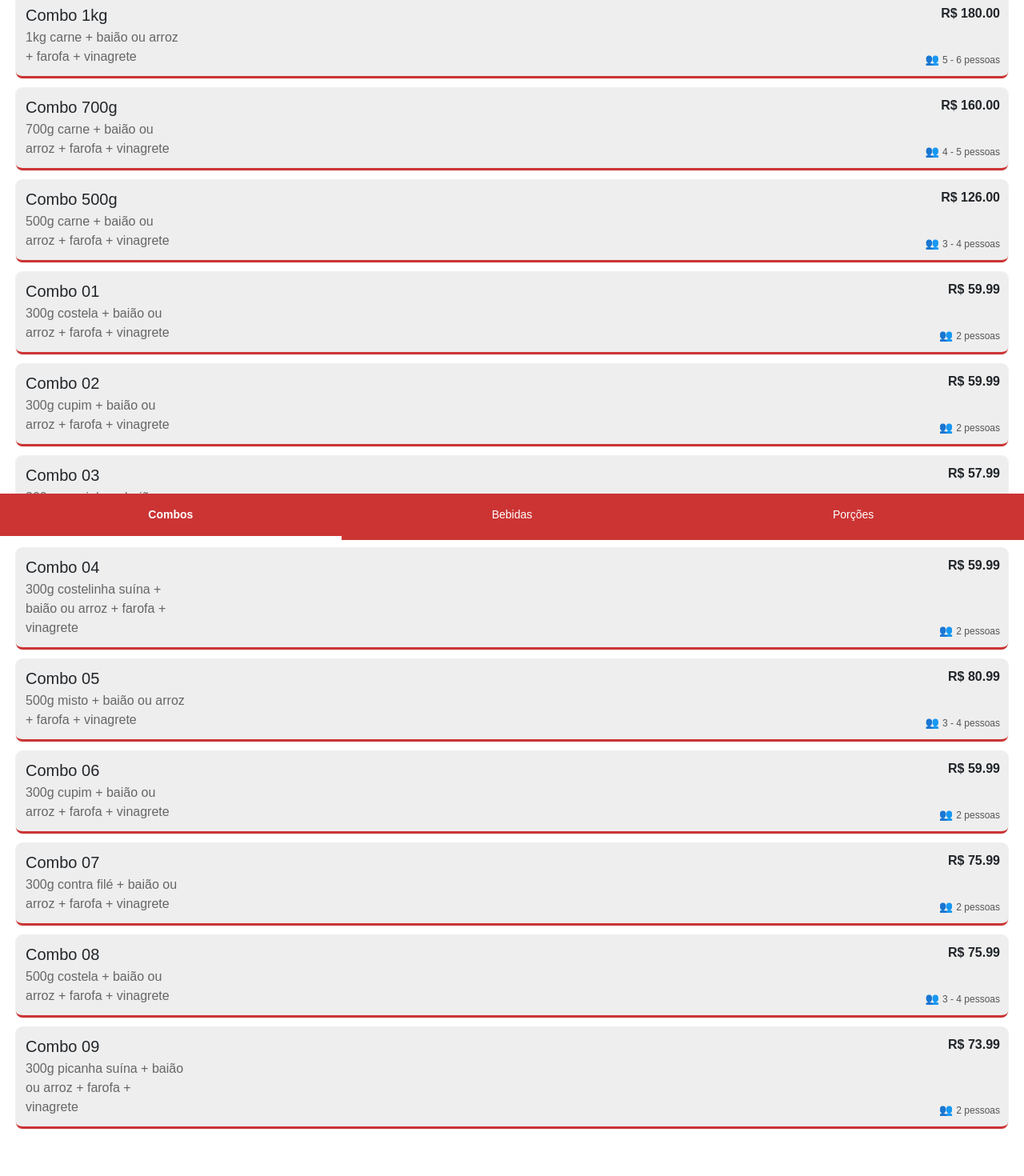
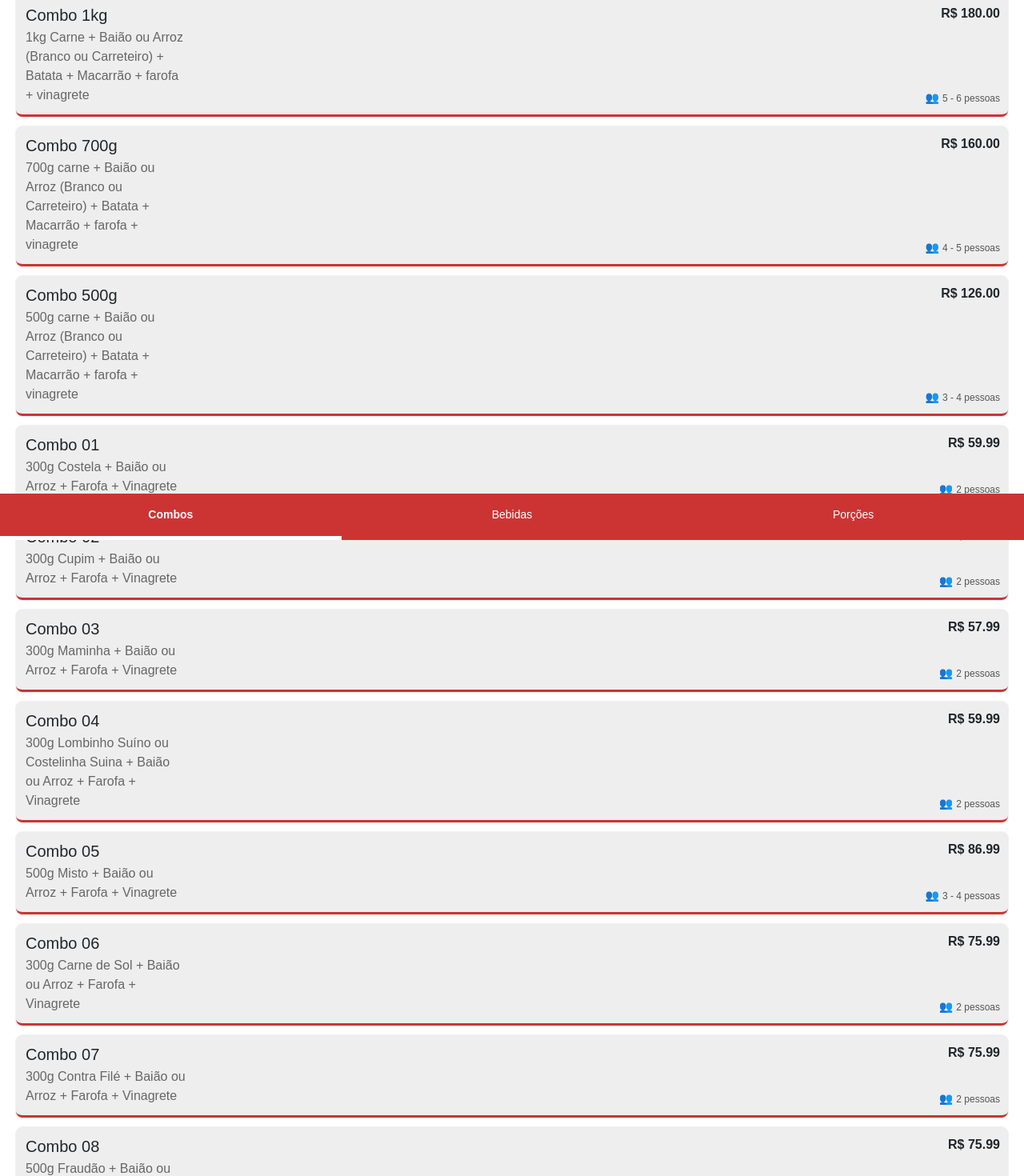
Before and after one commit to LucasMaciel404/cardapio-web, a React (Vite) app: page / in a window 1280 px wide. Shown: the part 125-1595 px from the top of the page at 80% size. Built offline with nearby package versions, Linux system fonts and the light colour scheme; a web font is replaced by a local one.

Commit message:
feat: atualizando preço do combo 5

```diff
--- a/index.html
+++ b/index.html
@@ -1,11 +1,11 @@
-<!doctype html>
+<!DOCTYPE html>
 <html lang="en">
   <head>
     <meta charset="UTF-8" />
-    <link rel="icon" type="image/svg+xml" href="/vite.svg" />
+    <link rel="icon" type="image/svg+xml" href="/src/assets/logo-paraiba.png" />
     <meta name="viewport" content="width=device-width, initial-scale=1.0" />
     <link href="/src/style.css" rel="stylesheet" />
-    <title>cardapio-web</title>
+    <title>Costelão da paraiba</title>
   </head>
   <body>
     <div id="root"></div>
--- a/menu.js
+++ b/menu.js
@@ -9,7 +9,7 @@ const menu = {
     { nome: "Stella Artois", preco: 16.0 },
     { nome: "Spaten", preco: 14.0 },
     { nome: "Original", preco: 14.0 },
-    { nome: "Budweiser", preco: 14.0 },
+    { nome: "Budweiser", preco: 12.0 },
     { nome: "Skol", preco: 12.0 },
     { nome: "Bohemia", preco: 12.0 },
     { nome: "Heineken", preco: 18.0 },
@@ -17,15 +17,15 @@ const menu = {
     { nome: "Petra", preco: 10.0 },
     { nome: "Devassa", preco: 10.0 },
     { nome: "Itaipava", preco: 9.0 },
-    { nome: "Brahma Chopp", preco: 9.0 },
+    { nome: "Brahma Chopp", preco: 10.0 },
   ],
   bebidas_nao_alcoolicas: {
     lata: [
-      { nome: "Guaraná Antarctica Lata", preco: 10.0 },
-      { nome: "Guaraná Antarctica Zero Lata", preco: 10.0 },
-      { nome: "Pepsi Lata", preco: 10.0 },
-      { nome: "Pepsi Black Lata", preco: 10.0 },
-      { nome: "Coca-Cola Lata", preco: 10.0 },
+      { nome: "Guaraná Antarctica Lata", preco: 6.0 },
+      { nome: "Guaraná Antarctica Zero Lata", preco: 6.0 },
+      { nome: "Pepsi Lata", preco: 6.0 },
+      { nome: "Pepsi Black Lata", preco: 6.0 },
+      { nome: "Coca-Cola Lata", preco: 6.0 },
     ],
     um_litro: [
       { nome: "Guaraná Antarctica 1L", preco: 10.0 },
@@ -37,17 +37,17 @@ const menu = {
       { nome: "São Geraldo 1L", preco: 12.0 },
     ],
     um_meio_litro: [
-      { nome: "Guaraná Antarctica 1.5L", preco: 15.0 },
-      { nome: "Coca-Cola 1.5L", preco: 15.0 },
-      { nome: "Fanta 1.5L", preco: 15.0 },
+      { nome: "Guaraná Antarctica 1.5L", preco: 14.0 },
+      { nome: "Coca-Cola 1.5L", preco: 14.0 },
+      { nome: "Fanta 1.5L", preco: 14.0 },
     ],
     dois_litros: [
       { nome: "Guaraná Antarctica 2L", preco: 16.0 },
-      { nome: "Coca-Cola 2L", preco: 16.0 },
-      { nome: "São Geraldo 2L", preco: 16.0 },
+      { nome: "Coca-Cola 2L", preco: 18.0 },
+      { nome: "São Geraldo 2L", preco: 18.0 },
     ],
     outros: [
-      { nome: "Red Bull", preco: 16.0 },
+      { nome: "Red Bull", preco: 18.0 },
       { nome: "Água Mineral", preco: 3.5 },
       { nome: "Água Mineral com Gás", preco: 4.5 },
     ],
@@ -70,98 +70,101 @@ const menu = {
     { nome: "Coxa e Sobrecoxa", preco: 8.8 },
   ],
   porcoes: [
-    { nome: "Batata", preco: 30.0 },
-    { nome: "Macaxeira", preco: 30.0 },
-    { nome: "Paçoca", preco: 30.0 },
-    { nome: "Baião Simples", preco: 30.0 },
-    { nome: "Baião Cremoso", preco: 35.0 },
-    { nome: "Arroz Branco", preco: 30.0 },
-    { nome: "Macarrão", preco: 30.0 },
-    { nome: "Purê de Batata", preco: 30.0 },
-    { nome: "Salada Especial", preco: 30.0 },
-    { nome: "Feijoada", preco: 36.0 },
-    { nome: "Feijão Tropeiro", preco: 36.0 },
-    { nome: "Galinha Caipira", preco: 30.0 },
-    { nome: "Prato Feito", preco: 32.0 },
+    { nome: "Batata", preco: 20.0 },
+    { nome: "Macaxeira", preco: 20.0 },
+    { nome: "Baião Simples", preco: 22.0 },
+    { nome: "Baião Cremoso", preco: 25.0 },
+    { nome: "Arroz Branco", preco: 20.0 },
+    { nome: "Macarrão", preco: 2.0 },
+    { nome: "Purê de Batata", preco: 12.0 },
+    { nome: "Salada Especial", preco: 20.0 },
+    { nome: "Feijoada", preco: 25.0 },
+    { nome: "Feijão Tropeiro", preco: 28.0 },
+    // { nome: "Galinha Caipira", preco: 130.0 },
+    { nome: "Prato Feito", preco: 22.0 },
   ],
   combos: [
     {
       nome: "Combo 1kg",
-      descricao: "1kg carne + baião ou arroz + farofa + vinagrete",
+      descricao:
+        "1kg Carne + Baião ou Arroz (Branco ou Carreteiro) + Batata + Macarrão + farofa + vinagrete",
       preco: 180.0,
-      serve:"5 - 6",
+      serve: "5 - 6",
     },
     {
       nome: "Combo 700g",
-      descricao: "700g carne + baião ou arroz + farofa + vinagrete",
+      descricao:
+        "700g carne + Baião ou Arroz (Branco ou Carreteiro) + Batata + Macarrão + farofa + vinagrete",
       preco: 160.0,
-      serve:"4 - 5",
+      serve: "4 - 5",
     },
     {
       nome: "Combo 500g",
-      descricao: "500g carne + baião ou arroz + farofa + vinagrete",
+      descricao:
+        "500g carne + Baião ou Arroz (Branco ou Carreteiro) + Batata + Macarrão + farofa + vinagrete",
       preco: 126.0,
-      serve:"3 - 4",
+      serve: "3 - 4",
     },
     {
       nome: "Combo 01",
-      descricao: "300g costela + baião ou arroz + farofa + vinagrete",
+      descricao: "300g Costela + Baião ou Arroz + Farofa + Vinagrete",
       preco: 59.99,
-      serve:"2",
+      serve: "2",
     },
     {
       nome: "Combo 02",
-      descricao: "300g cupim + baião ou arroz + farofa + vinagrete",
+      descricao: "300g Cupim + Baião ou Arroz + Farofa + Vinagrete",
       preco: 59.99,
-      serve:"2",
+      serve: "2",
     },
     {
       nome: "Combo 03",
-      descricao: "300g maminha + baião ou arroz + farofa + vinagrete",
+      descricao: "300g Maminha + Baião ou Arroz + Farofa + Vinagrete",
       preco: 57.99,
-      serve:"2",
+      serve: "2",
     },
     {
       nome: "Combo 04",
-      descricao: "300g costelinha suína + baião ou arroz + farofa + vinagrete",
+      descricao:
+        "300g Lombinho Suíno ou Costelinha Suina + Baião ou Arroz + Farofa + Vinagrete",
       preco: 59.99,
-      serve:"2",
+      serve: "2",
     },
     {
       nome: "Combo 05",
-      descricao: "500g misto + baião ou arroz + farofa + vinagrete",
-      preco: 80.99,
-      serve:"3 - 4",
+      descricao: "500g Misto + Baião ou Arroz + Farofa + Vinagrete",
+      preco: 86.99,
+      serve: "3 - 4",
     },
     {
       nome: "Combo 06",
-      descricao: "300g cupim + baião ou arroz + farofa + vinagrete",
-      preco: 59.99,
-      serve:"2",
+      descricao: "300g Carne de Sol + Baião ou Arroz + Farofa + Vinagrete",
+      preco: 75.99,
+      serve: "2",
     },
     {
       nome: "Combo 07",
-      descricao: "300g contra filé + baião ou arroz + farofa + vinagrete",
+      descricao: "300g Contra Filé + Baião ou Arroz + Farofa + Vinagrete",
       preco: 75.99,
-      serve:"2",
+      serve: "2",
     },
     {
       nome: "Combo 08",
-      descricao: "500g costela + baião ou arroz + farofa + vinagrete",
+      descricao: "500g Fraudão + Baião ou Arroz + Farofa + Vinagrete",
       preco: 75.99,
-      serve:"3 - 4",
+      serve: "3 - 4",
     },
     {
       nome: "Combo 09",
-      descricao: "300g picanha suína + baião ou arroz + farofa + vinagrete",
+      descricao: "300g Picanha Suína + Baião ou Arroz + Farofa + Vinagrete",
       preco: 73.99,
-      serve:"2",
+      serve: "2",
     },
   ],
   sucos: [
-    { nome: "Suco de Fruta (Copo)", descricao: "asdasd", preco: 7.0 },
+    { nome: "Suco de Fruta (Copo)", preco: 9.0 },
     { nome: "Suco de Fruta (Jarra)", preco: 20.0 },
-    { nome: "Suco da Polpa (Copo)", preco: 8.0 },
+    { nome: "Suco da Polpa (Copo)", preco: 9.0 },
     { nome: "Suco da Polpa (Jarra)", preco: 20.0 },
   ],
 };
```
